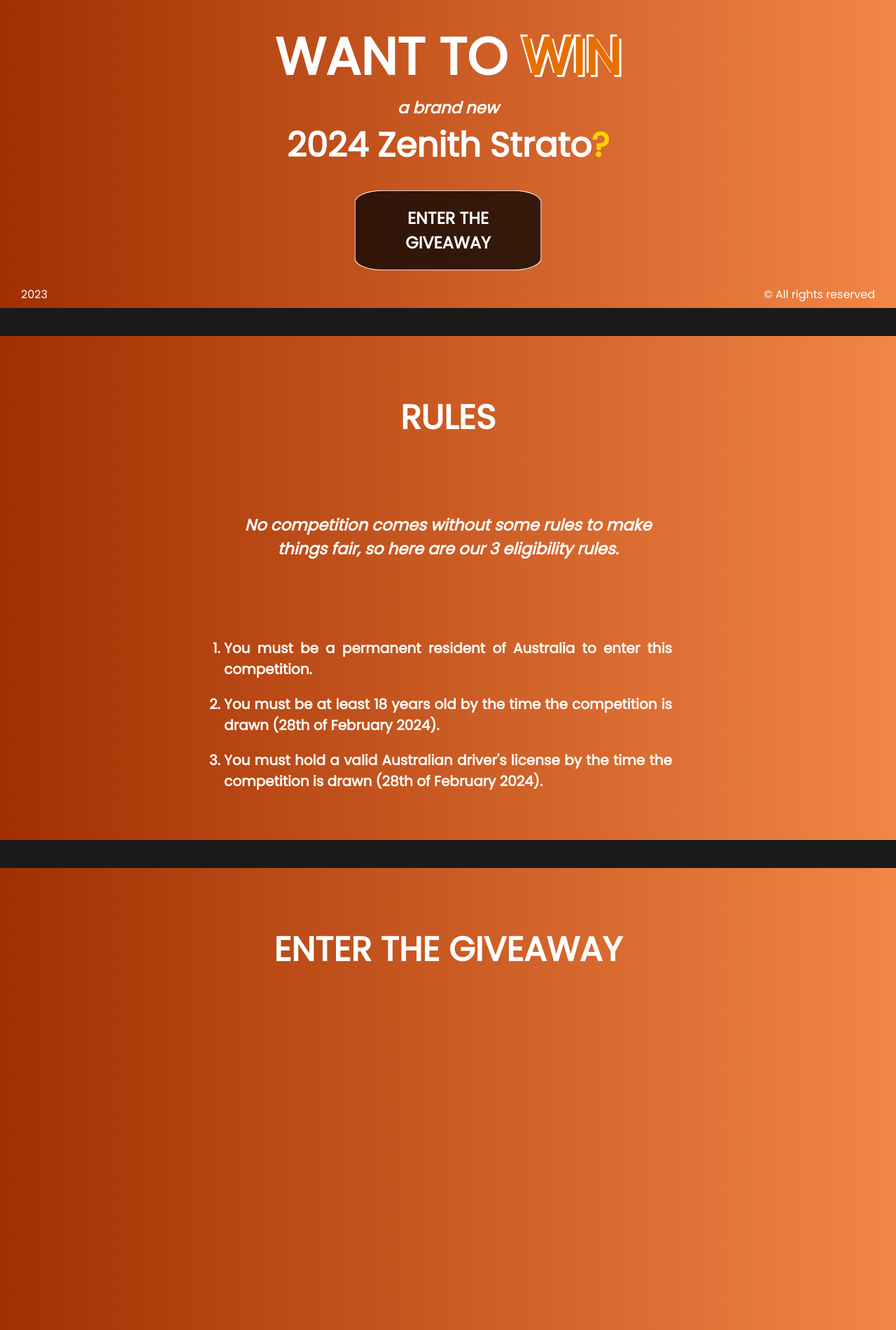
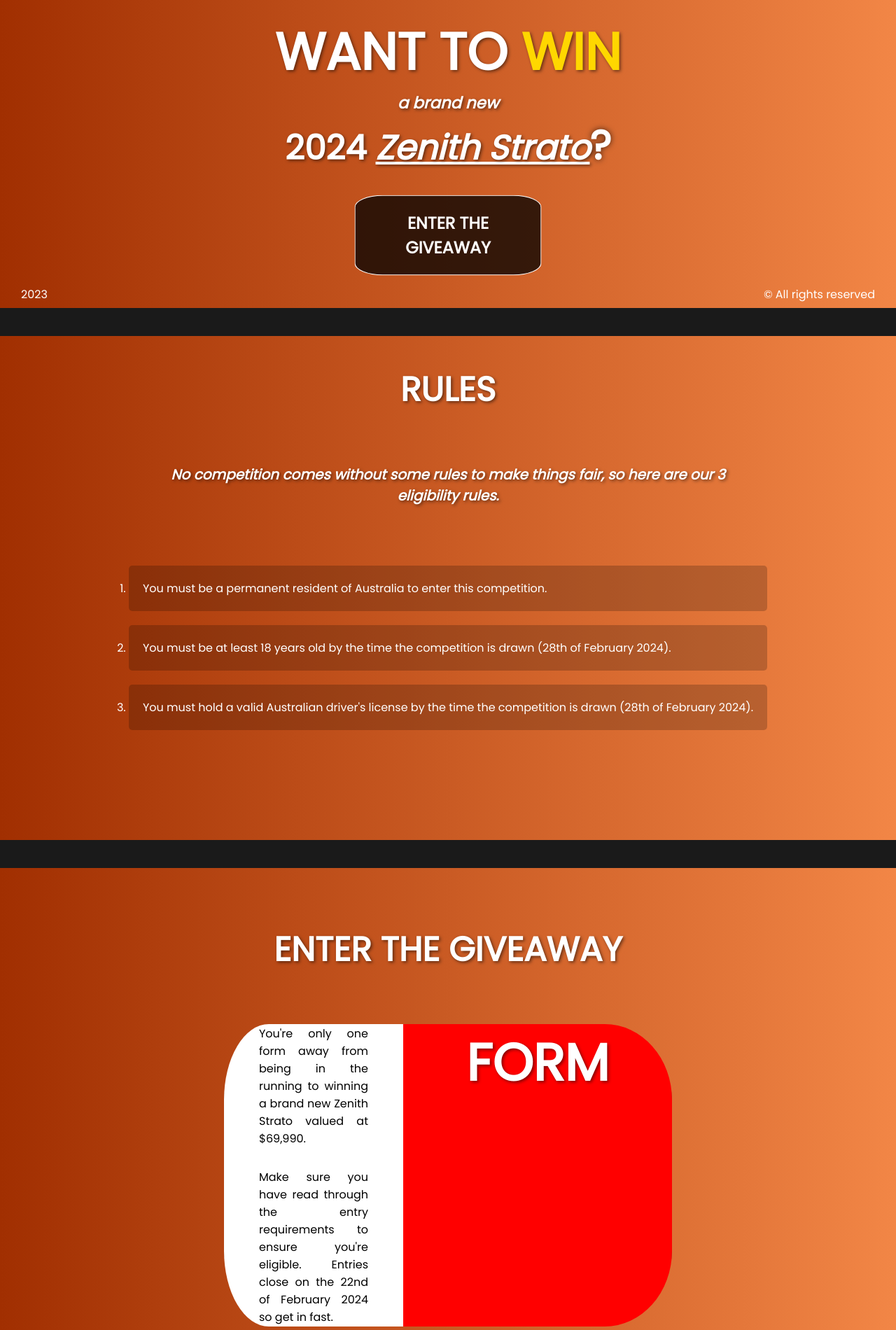
Before and after one commit to bradflavel/car-landing-page, a plain HTML site: page index.html in a window 1280 px wide. Shown: the part 360-2260 px from the top of the page at 70% size. Drawn offline with Linux system fonts and the light colour scheme.

Commit message:
Added some structure to the Enter page

```diff
--- a/index.html
+++ b/index.html
@@ -21,7 +21,7 @@
         <section id="home">
             <div class="text-container">
                 <h1>Want to <span class="highlight">win</span></h1>
-                <h3>a brand new</h3> <h2> 2024 Zenith Strato<span class="accent">?</span></h2>
+                <h3>a brand new</h3> <h2> 2024 <span class="brand-name">Zenith Strato</span><span class="accent">?</span></h2>
                 <a href="#enter-giveaway" id="enter-button">ENTER THE GIVEAWAY</a>
             </div>
             <div class="image-container">
@@ -40,6 +40,13 @@
         </section>
         <section id="enter-giveaway">
             <h1 id="enter-title">Enter the Giveaway</h1>
+            <div class="enter-container">
+                <div class="enter-description-container">
+                    <p>You're only one form away from being in the running to winning a brand new Zenith Strato valued at $69,990.</p>
+                    <p>Make sure you have read through the entry requirements to ensure you're eligible. Entries close on the 22nd of February 2024 so get in fast.</p>
+                </div>
+                <div class="enter-form-container"><h1>Form</h1></div>
+            </div>
         </section>
         <footer>
             <p>2023</p>
--- a/styles.css
+++ b/styles.css
@@ -96,6 +96,7 @@ h3 {
 h1, h2, h3 {
     color: white;
     text-align: center;
+    text-shadow: 2px 2px 4px rgba(0, 0, 0, 0.5);
 }
 
 #home {
@@ -117,7 +118,6 @@ h1, h2, h3 {
     border-bottom: 40px solid var(--navbar-footer-color);
 }
 
-
 #rules, #enter-giveaway {
     flex-direction: column;
     align-items: center;
@@ -125,10 +125,18 @@ h1, h2, h3 {
     padding-top: 80px;
 }
 
-#rules-title, #enter-title {
-    font-size: calc(3vw + 10px);
+#rules {
+    padding-top: 40px;
 }
 
+#enter-giveaway {
+    padding-top: 80px;
+}
+
+#enter-title, #rules-title {
+    font-size: calc(3vw + 10px);
+    margin-bottom: 70px;
+}
 
 
 .text-container {
@@ -137,7 +145,6 @@ h1, h2, h3 {
     justify-content: center;
     align-items: center;
     width: 50%;
-
 }
 
 .image-container {
@@ -146,8 +153,6 @@ h1, h2, h3 {
     justify-content: center;
     width: 50%;
     margin-left: -5%;
-
-
 }
 
 #car {
@@ -205,36 +210,94 @@ footer {
     left: 0;
 }
 
-
-
-.text-container .highlight {
-    color: var(--primary-color);
-    text-shadow: -3px -3px 0 white, 3px 3px 0 white;
+.highlight {
+    color: #FFD700;
+    font-weight: bold;
 }
 
-.text-container .accent {
-    color: var(--accent-color);
+.brand-name {
+    color: white;
+    font-style: italic;
+    text-decoration: underline;
 }
 
-#rules-description, #rules-list {
-    margin-top: 100px;
-    width: 50%;
-    font-weight: 900;
+.accent {
+    color: white;
+    text-shadow: 0 0 8px rgba(0, 0, 0, 0.7);
+    font-size: 1.2em;
+}
+
+#rules::before {
+    content: '';
+    position: absolute;
+    top: 0;
+    left: 0;
+    right: 0;
+    bottom: 0;
+    background: rgba(255, 255, 255, 0.1); /* Semi-transparent white overlay */
+    z-index: -1;
+}
+
+#rules-description {
+    max-width: 800px;
+    margin: 0 auto 2em;
+    font-size: 1.25rem;
 }
 
 #rules-list {
     text-align: justify;
+    margin-top: 25px;
 }
 
 .rule-item {
-    padding: 10px 0;
-    font-weight: 900;
-    font-size: 20px;
+    background: rgba(0, 0, 0, 0.2); /* Slight dark background for each item */
+    margin: 20px 0;
+    padding: 20px;
+    border-radius: 5px;
+    position: relative;
+    transition: background-color 0.3s;
+}
+
+.rule-item:hover {
+    background: rgba(0, 0, 0, 0.3); /* Darken on hover */
+}
+
+.enter-container {
+    margin: 0 auto;
+    width: 50%;
+    background-color: rgba(0, 0, 0, 0.5);
+    height: 60%;
+    display: flex;
+    border-radius: 25% 25%;
+}
+
+.enter-description-container {
+    padding: 50px;
+    background-color: white;
+    color: black;
+    height: 100%;
+    flex-basis: 40%;
+    text-align: justify;
+    display: flex;
+    flex-direction: column;
+    justify-content: center;
+    align-items: center;
+    border-radius: 25% 0 0 25%;
+}
+
+.enter-description-container p:last-of-type {
+    margin-top: 30px;
+}
+
+.enter-form-container {
+    background-color: red;
+    color: white;
+    height: 100%;
+    flex-basis: 60%;
+    border-radius: 0 25% 25% 0;
 }
 
 
-/* f28646 - light-orange
-/* a12f01 - dark-orange */
 
 @media only screen and (max-width: 1300px) {
     #home {
```
